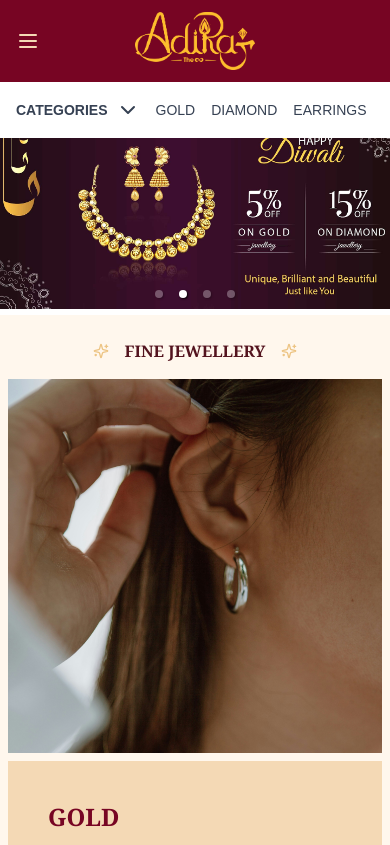
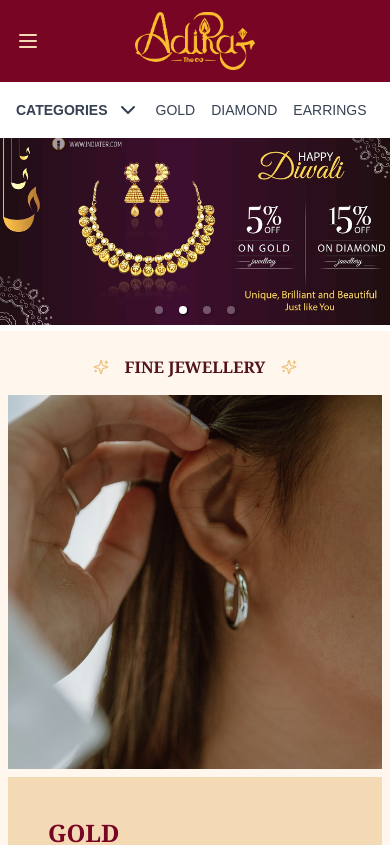
Before and after one commit to KhushCanCode/Adirajfrontend, a React (Vite) app in the folder frontend/: page / in a window 390 px wide. Shown: the top 845 px of the page. Built offline with nearby package versions, Linux system fonts and the light colour scheme.

Commit message:
minor changes

```diff
--- a/frontend/src/components/DropDownMenu.jsx
+++ b/frontend/src/components/DropDownMenu.jsx
@@ -13,7 +13,7 @@ const categories = [
 
 function DropDownMenu() {
   return (
-    <div className="absolute top-36 left-0 z-50 w-full bg-white shadow-lg  p-2 flex items-center gap-4 ">
+    <div className="absolute top-32 md:top-36 left-0 z-50 w-full bg-white shadow-lg  p-2 flex items-center gap-4 ">
       {categories.map((category) => (
         <div key={category.id} className="flex flex-col items-center p-2 hover:bg-gray-100 rounded-md cursor-pointer">
           <img src={category.image} alt={category.name} className="w-40 h-40 object-cover rounded-md" />
--- a/frontend/src/components/Footer.jsx
+++ b/frontend/src/components/Footer.jsx
@@ -3,15 +3,16 @@ import Logo2 from "../assets/logofull.png";
 
 function Footer() {
   return (
-    <div className='relative h-[490px] md:h-[270px] lg:h-[252px]'
+    <div className='relative h-[470px] sm:h-[420px] md:h-[350px] lg:h-[350px]'
     style={{clipPath: 'polygon(0 0, 100% 0, 100% 100%, 0 100%'}}>
-        <div className='fixed h-[490px] md:h-[270px] lg:h-[252px] w-full bg-primary bottom-0 '>
-            <footer className="bg-dark  text-neutral-400">
-            <div className=" grid mx-auto max-w-7xl gird-rows-2 grid-cols-2 md:grid-rows-1 md:grid-cols-4 lg:grid-cols-5 gap-10 px-4 pt-10 ">
+        <div className='fixed h-[470px] sm:h-[420px] md:h-[350px] lg:h-[350px] w-full bg-primary bottom-0 '>
+            <footer className="bg-dark h-[470px] md:h-[350px] sm:h-[420px] lg:h-[350px] text-neutral-400 ">
 
-                <div className='hidden lg:flex justify-start items-center'>
-                    <img src={Logo2} alt="logo" className='w-48 h-24' />
-                </div>
+            <div className=' justify-center items-center w-[100%] py-4 flex '>
+                    <img src={Logo2} alt="logo" className='w-30 md:w-48 md:h-24 ' />
+            </div>
+
+            <div className="  mx-auto max-w-7xl grid grid-cols-2 grid-rows-2 md:grid-cols-4 gap-6 py-4 md:px-20 px-8 ">
 
                 {/* Info Section */}
                 <div className=' '>
@@ -56,11 +57,11 @@ function Footer() {
                     </ul>
                 </div>
             </div>
-            <div>
-                <p className="text-sm p-2 flex items-center justify-center bg-primary w-full mt-10 text-red-300">
+            {/* <div>
+                <p className="text-sm p-2 flex items-center justify-center bg-dark w-full mt-10 text-red-300">
                 © 2024 Adiraj. All Rights Reserved.
                 </p>
-            </div>
+            </div> */}
             </footer>
 
         </div>
--- a/frontend/src/components/Navbar.jsx
+++ b/frontend/src/components/Navbar.jsx
@@ -11,7 +11,7 @@ function Navbar() {
   const [dropdownOpen, setDropdownOpen] = useState(false);
 
   return (
-    <header className="fixed top-0 w-full z-40 bg-secondary shadow-lg h-28 md:h-32">
+    <header className="fixed top-0 w-full z-40 bg-secondary shadow-lg h-28 md:h-32 ">
 
       {/* Top Bar */}
       <div className="grid grid-cols-3 px-4 lg:px-8 w-full  py-3 ">
--- a/frontend/src/pages/HomePage.jsx
+++ b/frontend/src/pages/HomePage.jsx
@@ -8,7 +8,7 @@ function HomePage() {
   return (
     <div>
       {/* Hero Section */}
-      <div className='mt-28 md:mt-36'>
+      <div className='mt-32 md:mt-36'>
         <HeroSlider/>
       </div>
 
```
